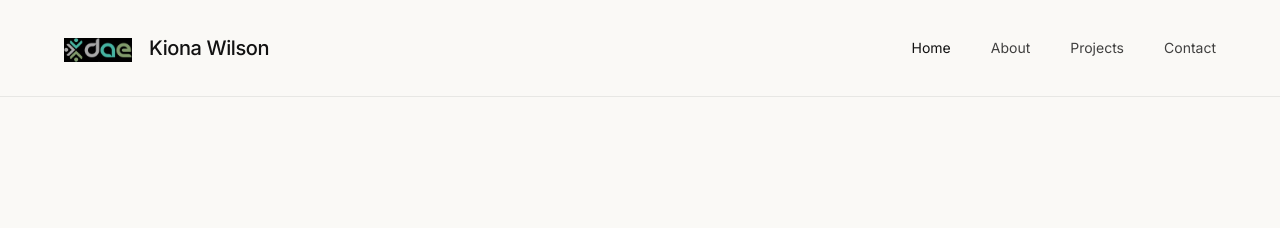
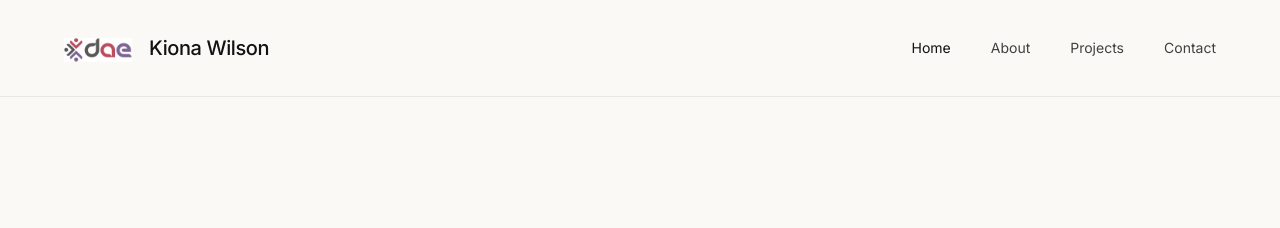
Before and after one commit to kawilson129-cpu/Kiona-629, a Jekyll site: the page built from docs/index.md, in a window 1280 px wide. Shown: the top 228 px of the page. Built offline with Jekyll 4.4.1, drawn with Linux system fonts in a browser that asks for light colours.

Commit message:
Fix navigation header styling and restore DAE logo colors

```diff
--- a/docs/_layouts/default.html
+++ b/docs/_layouts/default.html
@@ -13,7 +13,7 @@
     <nav class="editorial-nav">
       <div class="nav-container">
         <a href="{{ '/' | relative_url }}" class="nav-logo">
-          <img src="{{ '/assets/images/dae_logo_color.jpeg' | relative_url }}" alt="dae logo" style="height: 24px; width: auto; vertical-align: middle; margin-right: 12px; filter: invert(1);">
+          <img src="{{ '/assets/images/dae_logo_color.jpeg' | relative_url }}" alt="dae logo" style="height: 24px; width: auto; vertical-align: middle; margin-right: 12px;">
           {{ site.title }}
         </a>
         <div class="nav-links">
```
